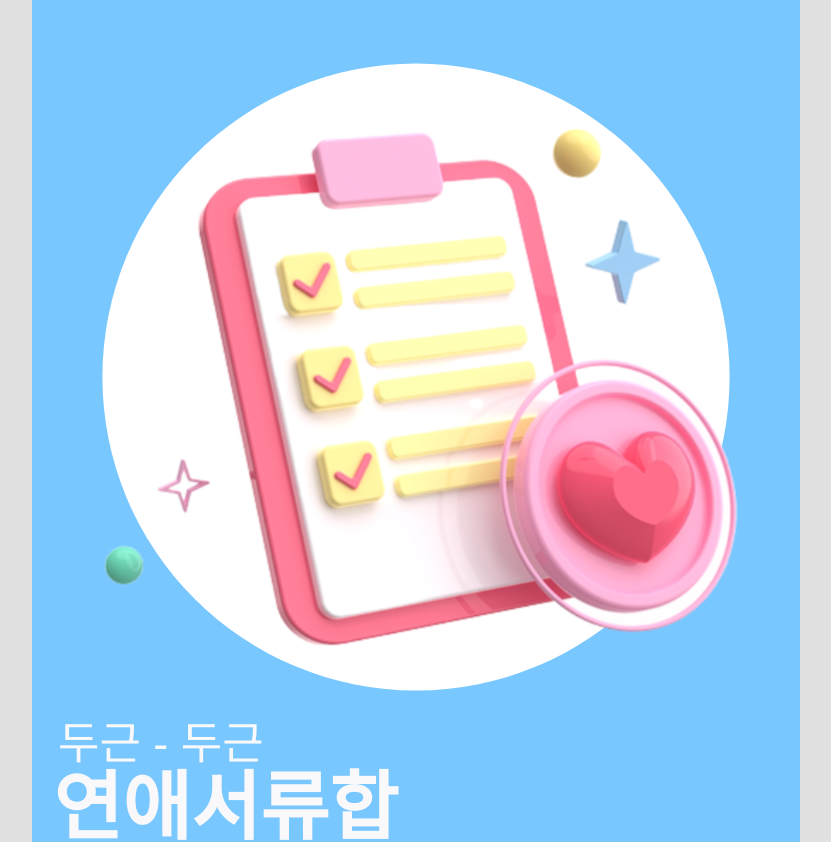
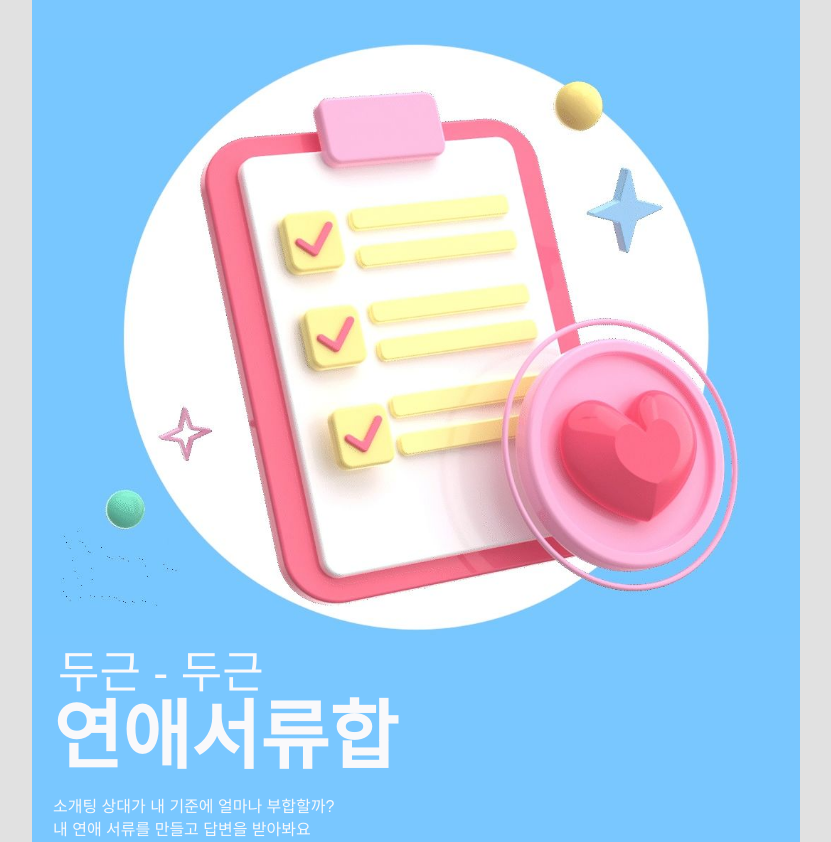
Before and after one commit to kkomyoung/love-document-client, a React (Create React App) app: page / in a window 1280 px wide. Shown: the top 842 px of the page, without its empty margins (224-1055 px from the left). Built offline with nearby package versions, Linux system fonts and the light colour scheme; a web font is replaced by a local one.

Commit message:
feat: landing 페이지 lottie 적용

```diff
--- a/src/pages/Landing.jsx
+++ b/src/pages/Landing.jsx
@@ -1,6 +1,6 @@
 import React from 'react'
 import styled from 'styled-components'
-import LogoImage from '../assets/img_logo.svg'
+import Lottie from '../components/lotties/Lottie'
 import { Link } from 'react-router-dom'
 import {
   ButtonArea,
@@ -14,10 +14,6 @@ const Container = styled.main`
   /* height: 100vh; */
   background-color: ${(props) => props.theme.blue500};
   padding-bottom: 7.6rem;
-`
-
-const LogoImg = styled.img`
-  margin-top: 3.8rem;
 `
 
 const Subtitle = styled.span`
@@ -46,7 +42,7 @@ const Description = styled.p`
 function Landing() {
   return (
     <Container>
-      <LogoImg src={LogoImage} alt="logo-image" />
+      <Lottie data="main" margin="3.8rem 0 0.8rem" />
       <Title>
         <Subtitle>두근 - 두근</Subtitle>
         연애서류합
```
